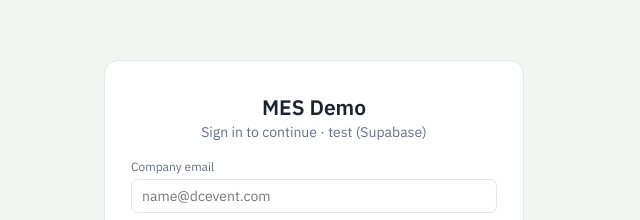
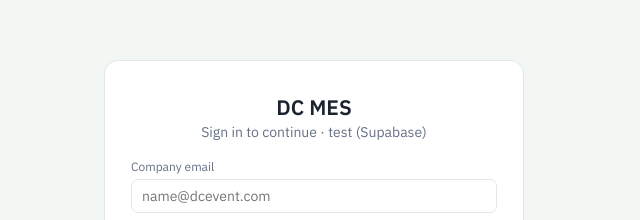
Before and after one commit to mohammedazher30-cpu/dc-mes-login-test, a plain HTML site: page mes.html in a window 1280 px wide. Shown: the part 164-384 px from the top of the page, 326-966 px from the left. Drawn offline with nearby package versions, Linux system fonts and the light colour scheme.

Commit message:
Name the app DC MES (remove demo and phase label)
Co-Authored-By: Claude Opus 5.5 <noreply@anthropic.com>
Claude-Session: https://claude.ai/code/session_01R2pvmHhjDKUfAc6so8zLup

```diff
--- a/mes.html
+++ b/mes.html
@@ -232,7 +232,7 @@ standard:"Standard",actual:"Actual",variance:"Variance",varPct:"Var %",issue:"Is
 recentIssues:"Recent issues",time:"Time",matHelp:"Standard = BOM qty × (good + scrap). Actual = all material issued to the WO. Posting counts issues material automatically.",
 running:"running",runningOther:"Running on another machine",
 "Breakdown":"Breakdown","No material":"No material","No operator":"No operator","Setup / changeover":"Setup / changeover","Quality hold":"Quality hold","Planned maintenance":"Planned maintenance","Waiting drawing":"Waiting drawing","Break":"Break",
-brand:"MES Demo",phase:"Phase 2 · Shop floor",reset:"Reset demo data",dashboard:"Dashboard",projects:"Projects",articles:"Articles & BOM",workshops:"Workshops & Machines",operators:"Team leaders",workorders:"Work Orders",
+brand:"DC MES",phase:"",reset:"Reset demo data",dashboard:"Dashboard",projects:"Projects",articles:"Articles & BOM",workshops:"Workshops & Machines",operators:"Team leaders",workorders:"Work Orders",
 openWO:"Open work orders",lateWO:"Late work orders",machDown:"Machines stopped",compl:"Completion (open WOs)",scrap:"Scrap rate",shortWO:"WOs with shortages",
 woByStatus:"Work orders by status",wsLoad:"Workshop load (open WOs)",lateList:"Late work orders",none:"Nothing here",
 add:"Add",create:"Create",cancel:"Cancel",save:"Save",search:"Search…",all:"All",
@@ -261,7 +261,7 @@ standard:"القياسي",actual:"الفعلي",variance:"الفرق",varPct:"ا
 recentIssues:"آخر عمليات الصرف",time:"الوقت",matHelp:"القياسي = كمية قائمة المواد × (السليم + الهالك). الفعلي = كل المواد المصروفة لأمر العمل. تسجيل الكميات يصرف المواد تلقائياً.",
 running:"قيد التشغيل",runningOther:"قيد التشغيل على آلة أخرى",
 "Breakdown":"عطل","No material":"لا توجد مواد","No operator":"لا يوجد مشغل","Setup / changeover":"إعداد / تغيير","Quality hold":"إيقاف جودة","Planned maintenance":"صيانة مخططة","Waiting drawing":"انتظار الرسم","Break":"استراحة",
-brand:"نظام MES تجريبي",phase:"المرحلة 2 · أرضية المصنع",reset:"إعادة ضبط البيانات",dashboard:"لوحة التحكم",projects:"المشاريع",articles:"الأصناف وقائمة المواد",workshops:"الورش والآلات",operators:"قادة الفرق",workorders:"أوامر العمل",
+brand:"DC MES",phase:"",reset:"إعادة ضبط البيانات",dashboard:"لوحة التحكم",projects:"المشاريع",articles:"الأصناف وقائمة المواد",workshops:"الورش والآلات",operators:"قادة الفرق",workorders:"أوامر العمل",
 openWO:"أوامر عمل مفتوحة",lateWO:"أوامر عمل متأخرة",machDown:"آلات متوقفة",compl:"نسبة الإنجاز (المفتوحة)",scrap:"نسبة الهالك",shortWO:"أوامر بها نقص مواد",
 woByStatus:"أوامر العمل حسب الحالة",wsLoad:"حمل الورش (أوامر مفتوحة)",lateList:"أوامر العمل المتأخرة",none:"لا يوجد",
 add:"إضافة",create:"إنشاء",cancel:"إلغاء",save:"حفظ",search:"بحث…",all:"الكل",
```
Also changed, not shown: 1 other file.
